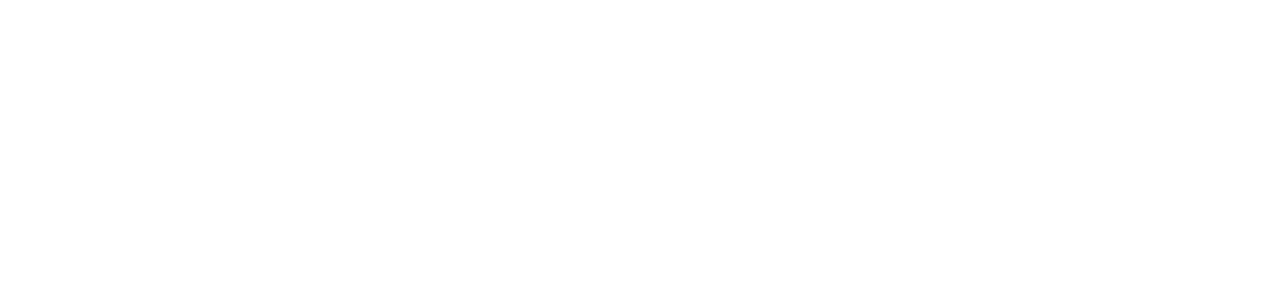
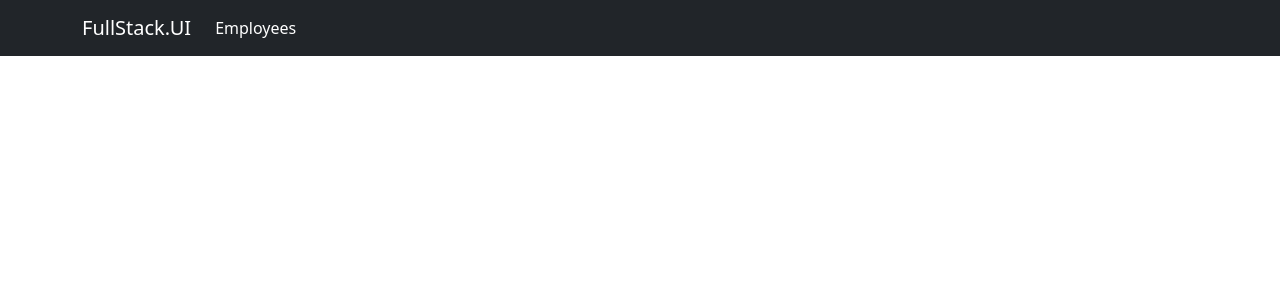
Before and after one commit to shutirtha-roy/angular-practice, an Angular app in the folder src/angular-14-with-web-api/FullStackUI/FullStack.UI/: page / in a window 1280 px wide. Shown: the top 300 px of the page. Built offline with nearby package versions, Linux system fonts and the light colour scheme.

Commit message:
NavBar Added in app.component.html

```diff
--- a/src/angular-14-with-web-api/FullStackUI/FullStack.UI/src/app/app.component.html
+++ b/src/angular-14-with-web-api/FullStackUI/FullStack.UI/src/app/app.component.html
@@ -1 +1,16 @@
+<nav class="navbar navbar-expand-lg navbar-dark bg-dark">
+  <div class="container">
+    <a class="navbar-brand" href="#">FullStack.UI</a>
+    <button class="navbar-toggler" type="button" data-bs-toggle="collapse" data-bs-target="#navbarNav" aria-controls="navbarNav" aria-expanded="false" aria-label="Toggle navigation">
+      <span class="navbar-toggler-icon"></span>
+    </button>
+    <div class="collapse navbar-collapse" id="navbarNav">
+      <ul class="navbar-nav">
+        <li class="nav-item">
+          <a class="nav-link active" aria-current="page" href="#">Employees</a>
+        </li>
+      </ul>
+    </div>
+  </div>
+</nav>
 <router-outlet></router-outlet>
```
